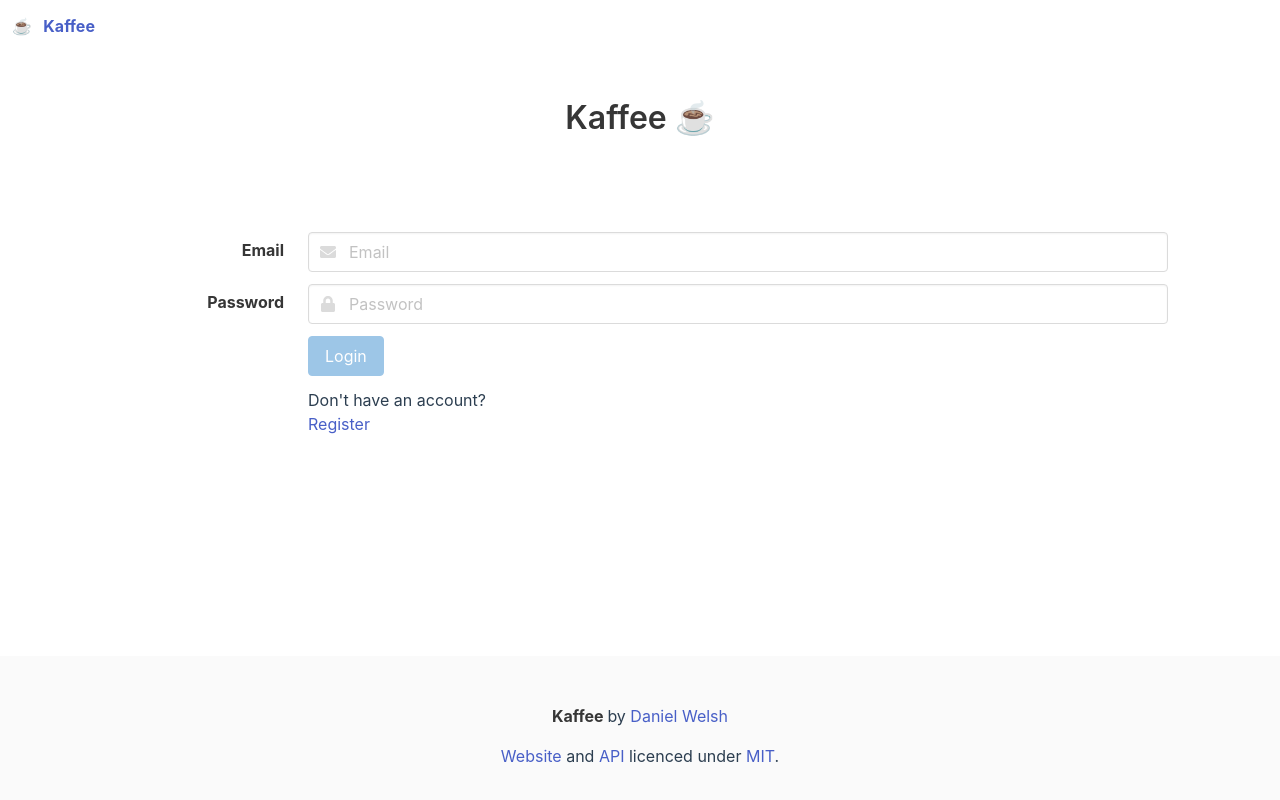
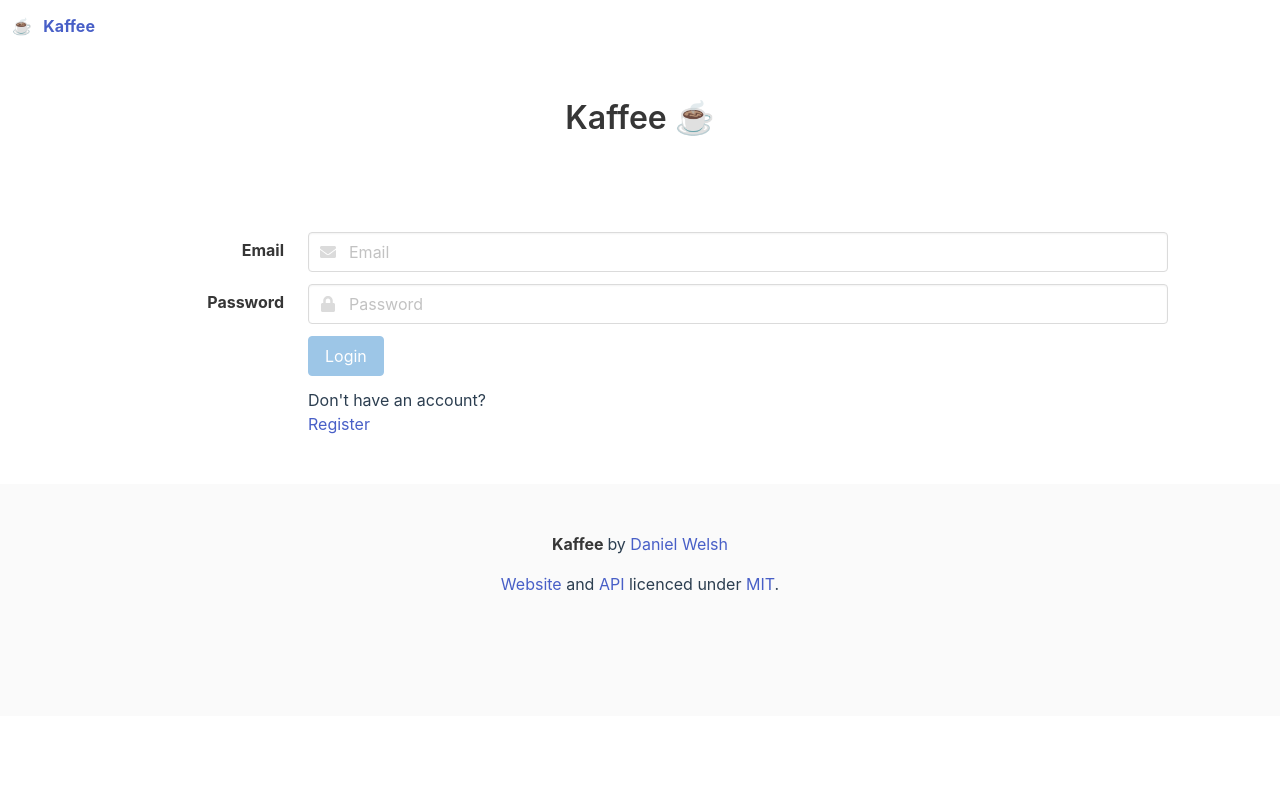
Before and after one commit to wel-shy/kaffee-web, a Vue app: page / in a window 1280 px wide. Built offline with nearby package versions, Linux system fonts and the light colour scheme.

Commit message:
fix(footer): fixing footer on small screens :bug:

```diff
--- a/src/components/Footer.vue
+++ b/src/components/Footer.vue
@@ -44,4 +44,12 @@ export default {
   bottom: 0;
   width: 100%;
 }
+
+@media screen and (max-height: 800px)  {
+    #footer {
+        position: inherit;
+        display: inline-block;
+        height: 100%;
+    }
+}
 </style>
```
